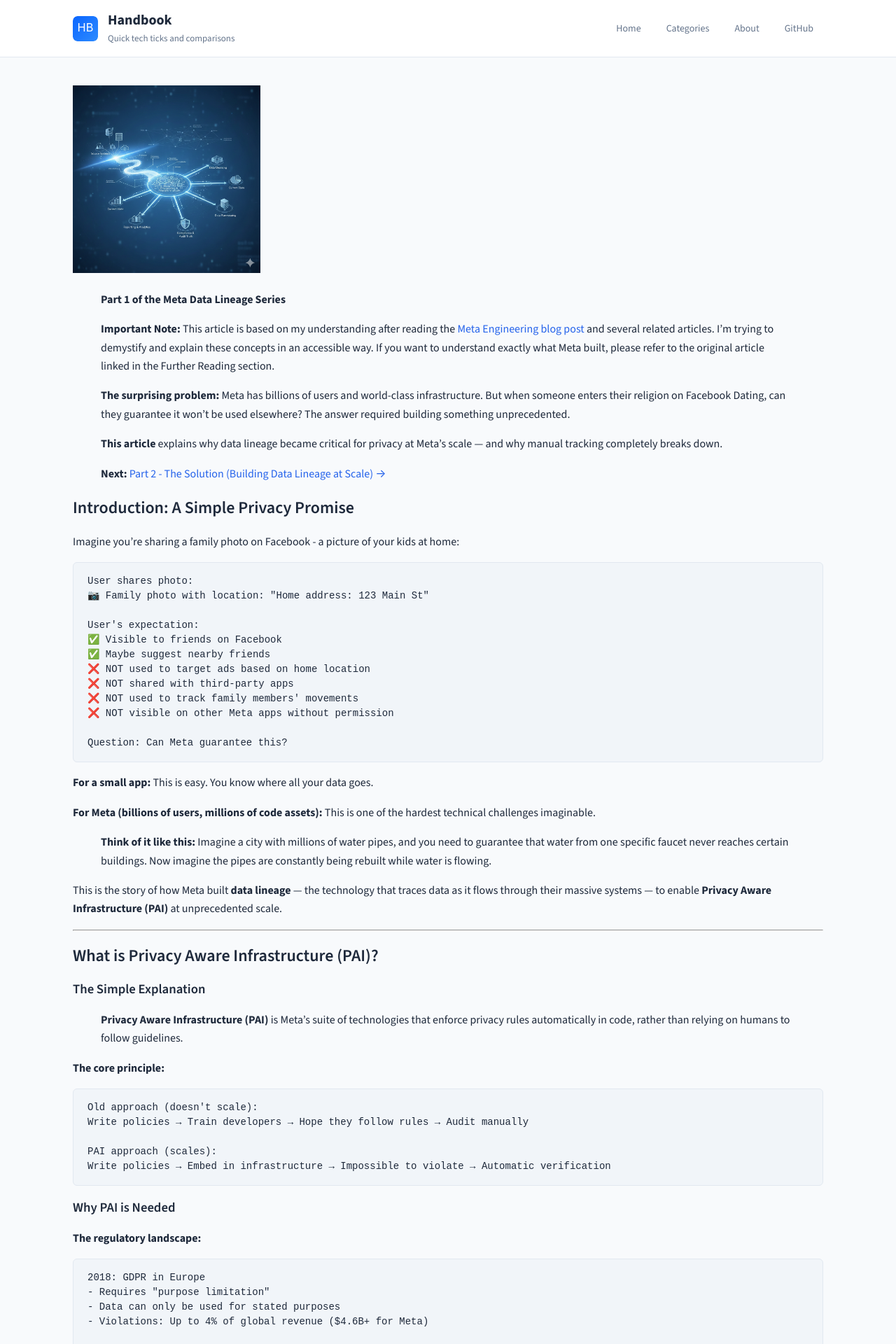
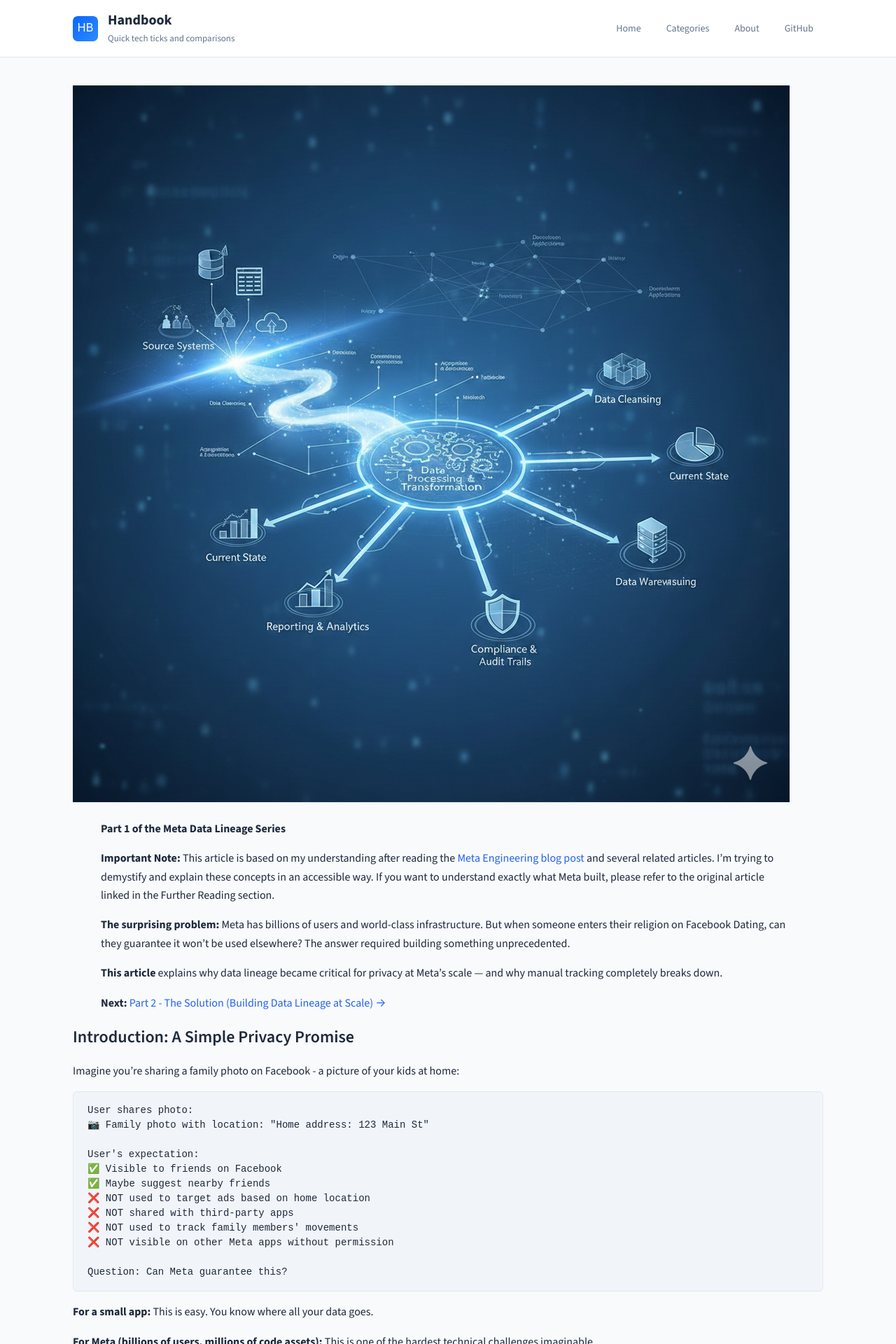
Before and after one commit to rilov/handbook, a Jekyll site: the page built from _topics/meta-data-lineage-part-1-challenge.md, in a window 1280 px wide. Shown: the top 1920 px of the page at 70% size. Built offline with Jekyll 4.4.1, drawn with Linux system fonts in a browser that asks for light colours; our own code applies the rules of GitHub Pages for plain Markdown files.

Commit message:
updated the code

```diff
--- a/_topics/meta-data-lineage-part-1-challenge.md
+++ b/_topics/meta-data-lineage-part-1-challenge.md
@@ -15,7 +15,7 @@
   - meta-data-lineage-part-2-solution
 ---
 
-<img src="{{ site.baseurl }}/assets/img/Gemini_Generated_Image_u9udjuu9udjuu9ud.png" alt="Meta Data Lineage" width="25%" />
+<img src="{{ site.baseurl }}/assets/img/Gemini_Generated_Image_u9udjuu9udjuu9ud.png" alt="Meta Data Lineage" height="50%" />
 
 > **Part 1 of the Meta Data Lineage Series**
 >
```
